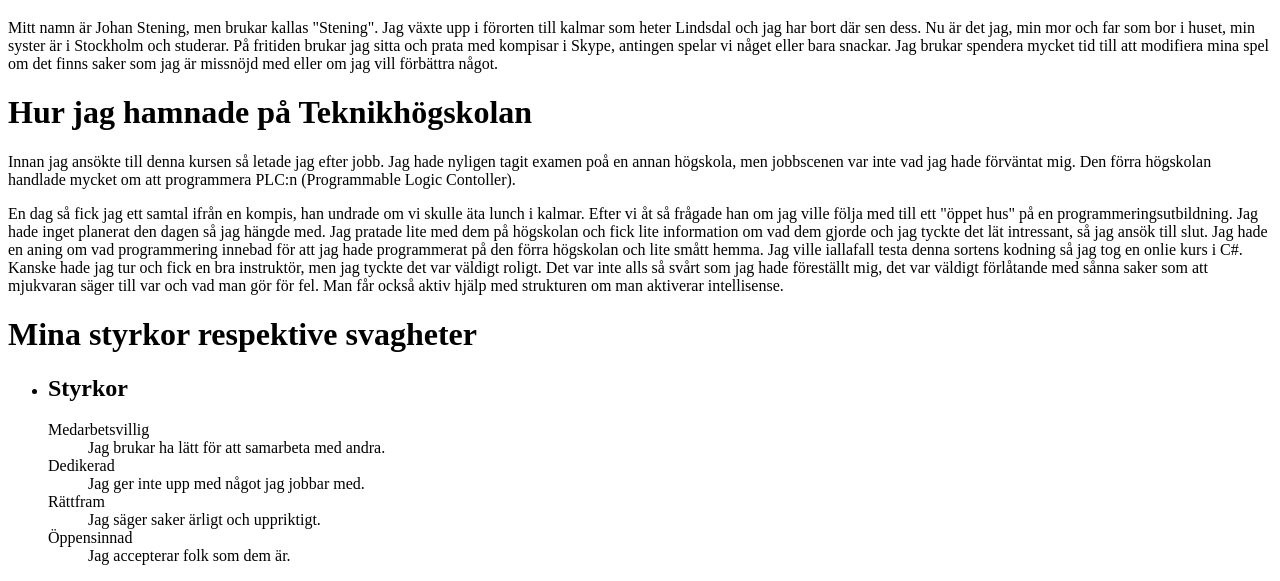
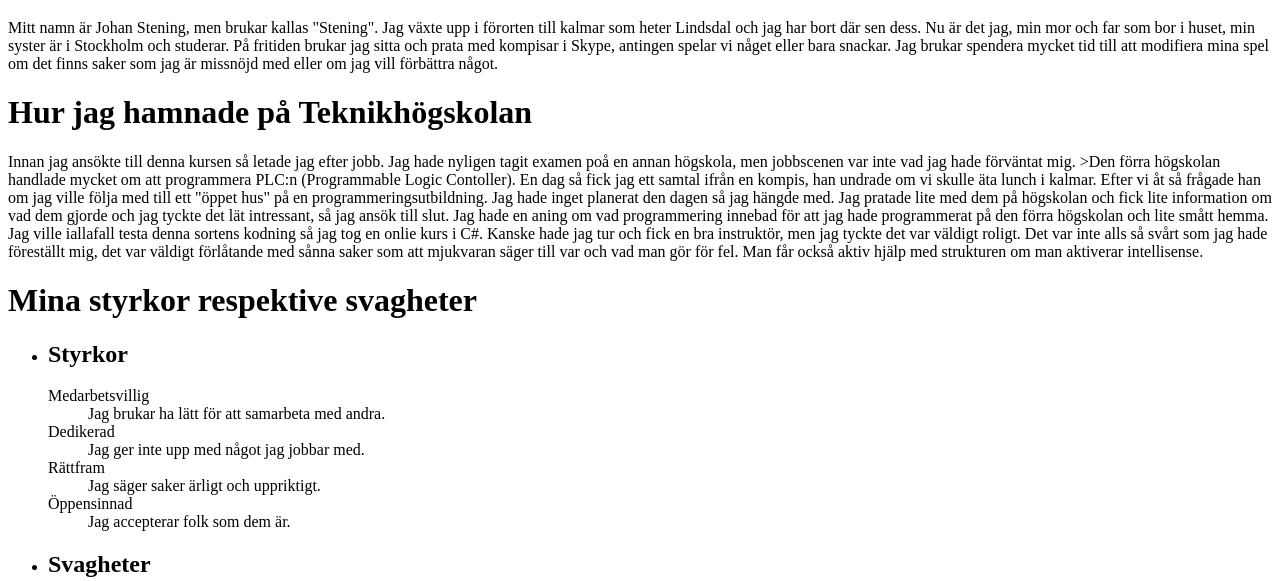
Before and after one commit to Stening/Html5, a plain HTML site: page pages/presentation.html in a window 1280 px wide. Shown: the part 229-810 px from the top of the page. Drawn offline with Linux system fonts and the light colour scheme.

Commit message:
små ändringar

```diff
--- a/pages/presentation.html
+++ b/pages/presentation.html
@@ -31,13 +31,11 @@
             <div id="infoschool">
                 <h1>Hur jag hamnade på Teknikhögskolan</h1>
                 <p>
-                    Innan jag ansökte till denna kursen så letade jag efter jobb. Jag hade nyligen tagit examen poå en annan högskola, men jobbscenen var inte vad jag hade förväntat mig. Den förra högskolan handlade mycket om att programmera PLC:n (Programmable Logic Contoller).
-                </p>
-                <p>
-                    En dag så fick jag ett samtal ifrån en kompis, han undrade om vi skulle äta lunch i kalmar. Efter vi åt så frågade han om jag ville följa med till ett "öppet hus" på en programmeringsutbildning. Jag hade inget planerat den dagen så jag hängde med. Jag
-                    pratade lite med dem på högskolan och fick lite information om vad dem gjorde och jag tyckte det lät intressant, så jag ansök till slut. Jag hade en aning om vad programmering innebad för att jag hade programmerat på den förra högskolan
-                    och lite smått hemma. Jag ville iallafall testa denna sortens kodning så jag tog en onlie kurs i C#. Kanske hade jag tur och fick en bra instruktör, men jag tyckte det var väldigt roligt. Det var inte alls så svårt som jag hade föreställt
-                    mig, det var väldigt förlåtande med sånna saker som att mjukvaran säger till var och vad man gör för fel. Man får också aktiv hjälp med strukturen om man aktiverar intellisense.
+                    Innan jag ansökte till denna kursen så letade jag efter jobb. Jag hade nyligen tagit examen poå en annan högskola, men jobbscenen var inte vad jag hade förväntat mig. >Den förra högskolan handlade mycket om att programmera PLC:n (Programmable Logic Contoller).
+                    En dag så fick jag ett samtal ifrån en kompis, han undrade om vi skulle äta lunch i kalmar. Efter vi åt så frågade han om jag ville följa med till ett "öppet hus" på en programmeringsutbildning. Jag hade inget planerat den dagen så
+                    jag hängde med. Jag pratade lite med dem på högskolan och fick lite information om vad dem gjorde och jag tyckte det lät intressant, så jag ansök till slut. Jag hade en aning om vad programmering innebad för att jag hade programmerat
+                    på den förra högskolan och lite smått hemma. Jag ville iallafall testa denna sortens kodning så jag tog en onlie kurs i C#. Kanske hade jag tur och fick en bra instruktör, men jag tyckte det var väldigt roligt. Det var inte alls så
+                    svårt som jag hade föreställt mig, det var väldigt förlåtande med sånna saker som att mjukvaran säger till var och vad man gör för fel. Man får också aktiv hjälp med strukturen om man aktiverar intellisense.
                 </p>
             </div>
             <!--Följande är en lista på mina styrkor och svagheter-->
```
Also changed, not shown: index.html (+3 -5 lines), pages/kontakt.html (+4 -3 lines), pages/laborationer.html (+3 -2 lines), uppgifter/vecka_1/1.4.html (+5 -5 lines).
